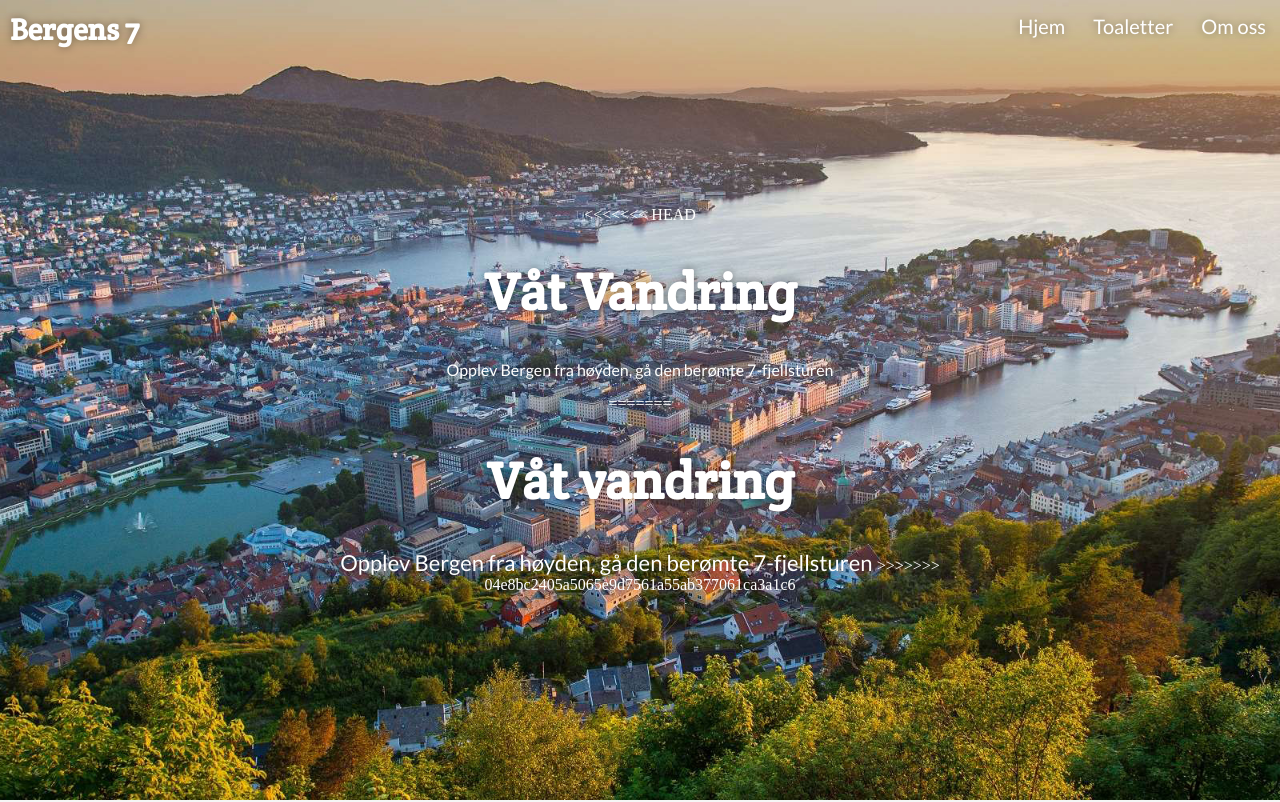
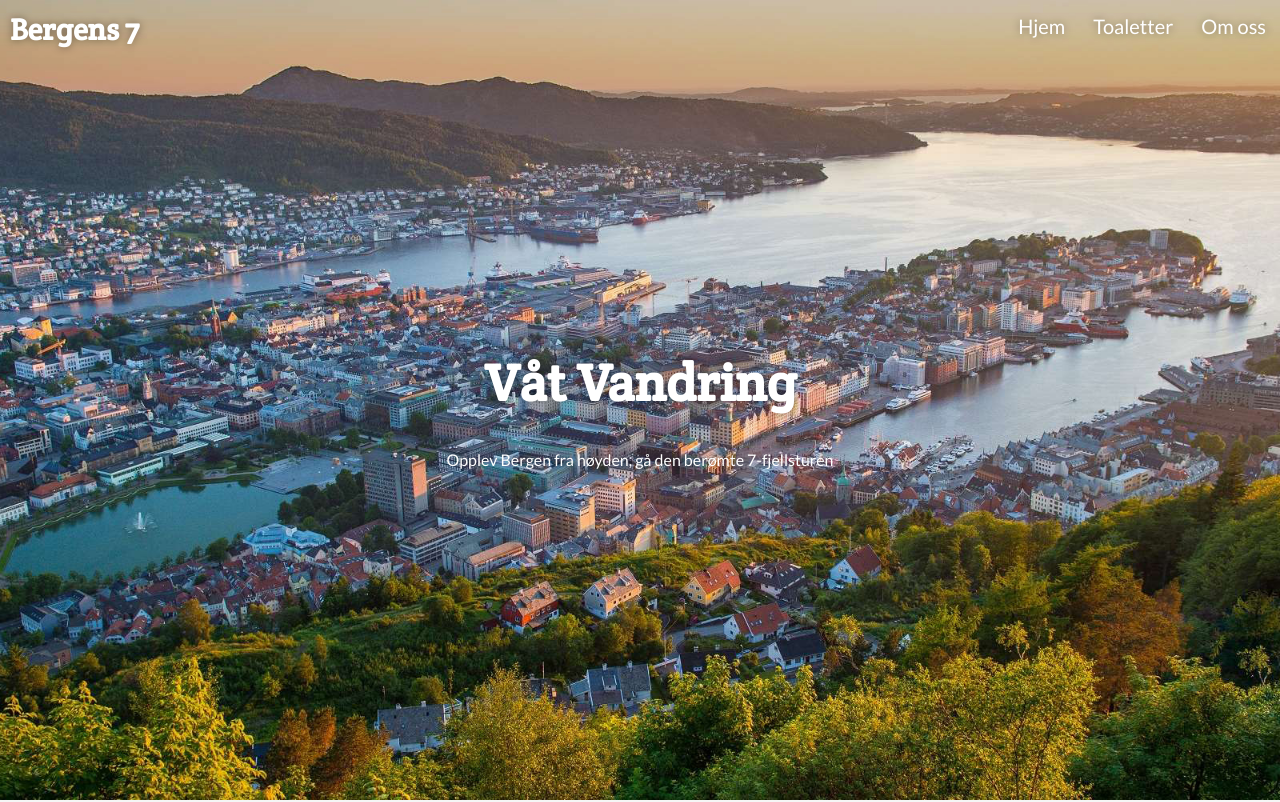
Before and after one commit to hermanandr/info_134, a plain HTML site: page public_html/index.html in a window 1280 px wide. Shown: the top 802 px of the page. Drawn offline with Linux system fonts and the light colour scheme; some packages are replaced by stand-ins of ours.

Commit message:
tekst over forsidebildet

```diff
--- a/public_html/index.html
+++ b/public_html/index.html
@@ -46,13 +46,8 @@
       <div class="flex" id=forsidebilde>
         <!-- Tekst over forsidebildet -->
         <div class="centerBox">
-<<<<<<< HEAD
           <h1>Våt Vandring</h1>
           <p> Opplev Bergen fra høyden, gå den berømte 7-fjellsturen </p>
-=======
-          <h1> Våt vandring </h1>
-          <p2> Opplev Bergen fra høyden, gå den berømte 7-fjellsturen </p2>
->>>>>>> 04e8bc2405a5065e9d7561a55ab377061ca3a1c6
         </div>
       </div>
 
```
